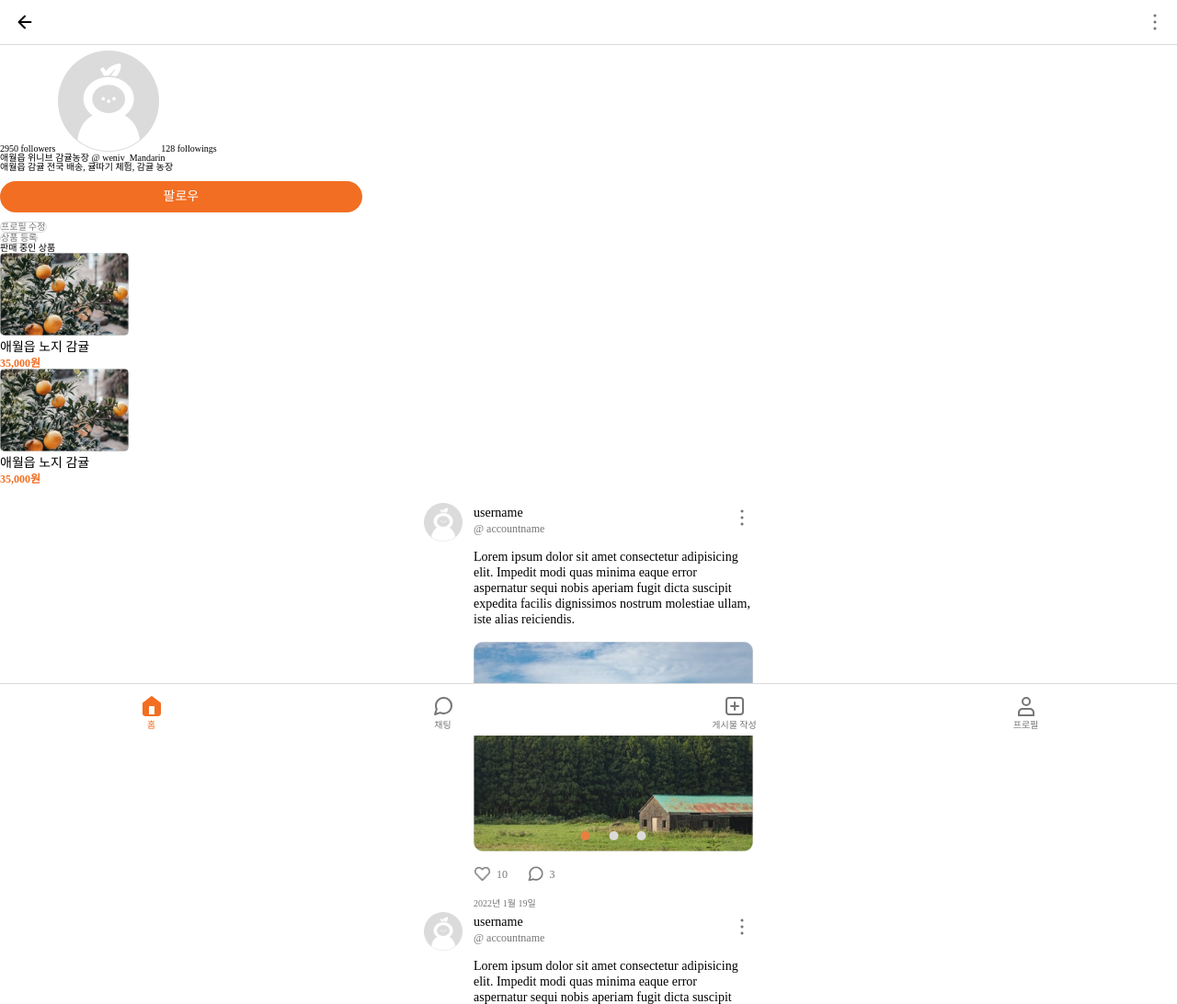
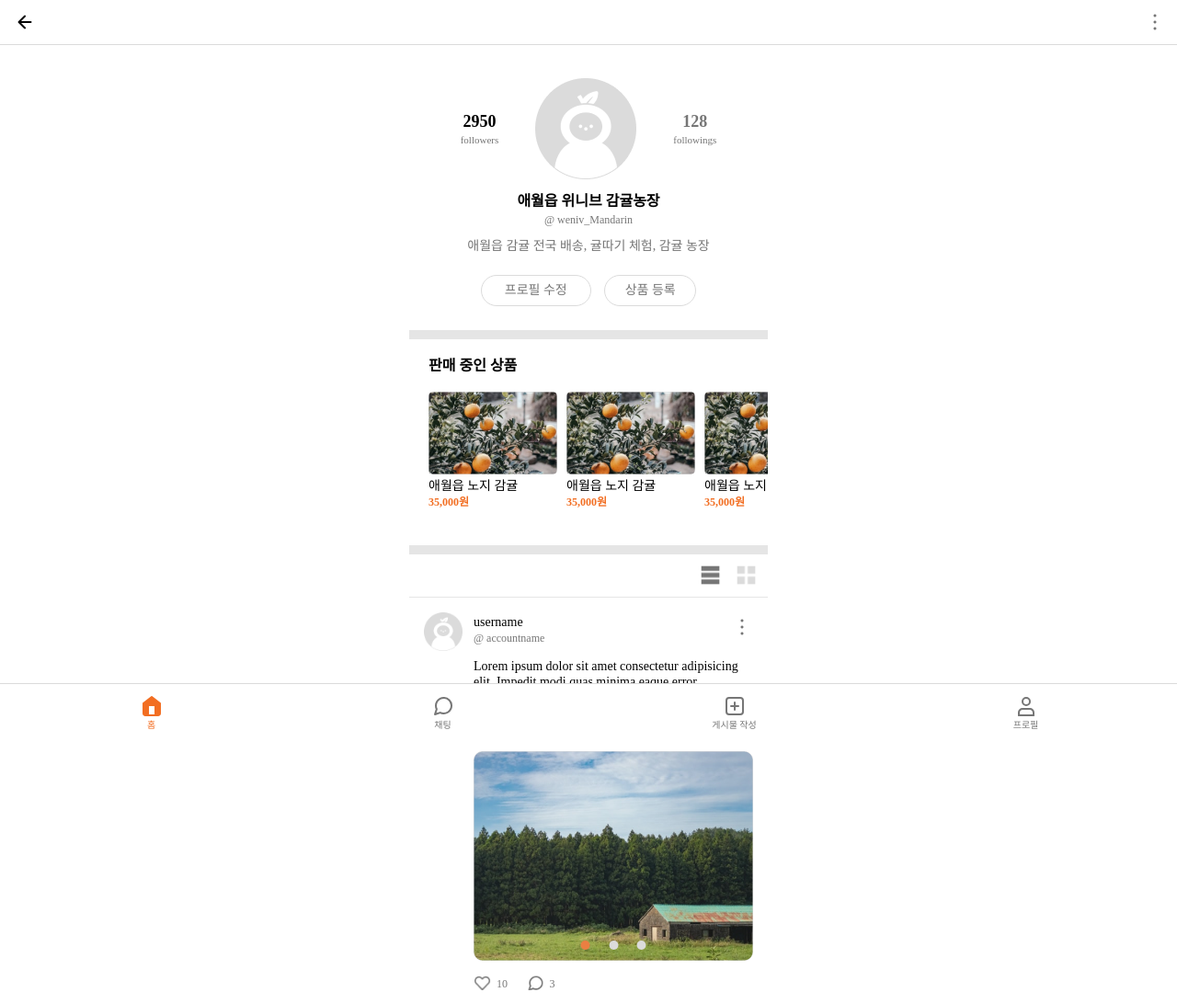
Before and after one commit to yws1502/Orange_market, a plain HTML site: page pages/profile_detail.html in a window 1280 px wide. Shown: the top 1092 px of the page at 92% size. Drawn offline with Linux system fonts and the light colour scheme.

Commit message:
💄 프로필 상세 페이지 스타일링 완료

```diff
--- a/pages/profile_detail.html
+++ b/pages/profile_detail.html
@@ -29,60 +29,53 @@
   </header>
   <!-- header navigation section end -->
   <!-- main content section start -->
-  <div role="main" id="tbm-main">
+  <div role="main" id="tbm-main" class="profile-container">
     <!-- user info section start -->
     <section class="user-view">
       <h2 class="text-hide">유저 정보</h2>
-      <div>
+      <div class="follow-wrapper">
         <button type="button" class="follower-btn">
-          <strong>2950</strong>
-          followers
+          2950
         </button>
         <img
           src="/images/basic-profile-img.png"
           alt="프로필 사진"
           class="avartar-image">
         <button type="button" class="following-btn">
-          <strong>128</strong>
-          followings
+          128
         </button>
       </div>
       <strong>애월읍 위니브 감귤농장</strong>
       <span>@ weniv_Mandarin</span>
       <p>애월읍 감귤 전국 배송, 귤따기 체험, 감귤 농장</p>
-      <ul class="other-profile hide">
-        <li>
-          <button>
+      <div class="other-profile hidden">
+        <button type="button" class="chat-btn">
           <span class="text-hide">채팅창 바로가기</span>
         </button>
-        </li>
-        <li>
-          <button type="button" class="m-button">팔로우</button>
-        </li>
-        <li>
-          <button>
+        <button type="button" class="m-button follow-button">
+          팔로우
+        </button>
+        <button type="button" class="share-btn">
           <span class="text-hide">공유하기</span>
         </button>
-        </li>
-      </ul>
-      <ul class="my-profile">
-        <li>
+      </div>
+      <div class="my-profile">
         <button
         type="button"
-          class="edit-profile-btn m-activ-button">
+        name="edit-profile-btn"
+        class="m-activ-button">
         프로필 수정</button>
-        </li>
-        <li>
         <button
         type="button"
-          class="create-product-btn m-activ-button">
+        name="create-product-btn"
+        class="m-activ-button">
         상품 등록</button>
-        </li>
-      </ul>
+      </div>
     </section>
     <!-- user info section end -->
     <!-- product view section start -->
     <section class="product-view">
+      <div>
         <h2>판매 중인 상품</h2>
         <ul>
           <li class="product">
@@ -99,7 +92,22 @@
               <span>35,000원</span>
             </a>
           </li>
+          <li class="product">
+            <a href="#none">
+              <img src="/images/product-img-example.png" alt="상품 이미지">
+              <strong>애월읍 노지 감귤</strong>
+              <span>35,000원</span>
+            </a>
+          </li>
+          <li class="product">
+            <a href="#none">
+              <img src="/images/product-img-example.png" alt="상품 이미지">
+              <strong>애월읍 노지 감귤</strong>
+              <span>35,000원</span>
+            </a>
+          </li>
         </ul>
+      </div>
     </section>
     <!-- product view section end -->
     <!-- my feed view section start -->
@@ -108,7 +116,7 @@
       <nav>
         <ul>
           <li>
-            <button type="button" class="row-mode-btn">
+            <button type="button" class="row-mode-btn on">
               <span class="text-hide">행으로 보기</span>
             </button>
           </li>
@@ -214,5 +222,17 @@
     <!-- my feed view section end -->
   </div>
   <!-- main content section end -->
+  <!-- modal section start -->
+  <div class="modal hidden">
+    <ul>
+      <li>
+        <button type="button" class="delete-btn">삭제</button>
+      </li>
+      <li>
+        <button type="button" class="edit-btn">수정</button>
+      </li>
+    </ul>
+  </div>
+  <!-- modal section end -->
 </body>
 </html>
--- a/scss/common/_common.scss
+++ b/scss/common/_common.scss
@@ -8,5 +8,5 @@
 
 // tob bottom margin main
 #tbm-main {
-  margin: 55px 0 60px;
+  margin: 55px auto 60px;
 }
--- a/scss/common/_variables.scss
+++ b/scss/common/_variables.scss
@@ -10,7 +10,8 @@ $gray-color: #767676;
 $white-gray-color: #F2F2F2;
 $light-gray-color: #C4C4C4;
 $line-color: #DBDBDB;
+$bg-color: #E5E5E5;
 
 $red-color: #EB5757;
 
-$shadow :rgba(99, 99, 99, 0.2) 0px 2px 8px 0px;
+$shadow :rgba(99, 99, 99, 0.2) 0px 2px 3px 0px;
--- a/scss/import/_import.scss
+++ b/scss/import/_import.scss
@@ -1,7 +1,8 @@
 @charset "utf-8";
 
+@import "./404";
 @import "./login";
 @import "./join";
 @import "./index";
 @import "./search";
-@import "./404";
+@import "./profile_detail";
--- /dev/null
+++ b/scss/import/_profile_detail.scss
@@ -0,0 +1,173 @@
+@charset "utf-8";
+
+/* profile_detail */
+.profile-container {
+  width: 390px;
+}
+// 유저 정보
+.user-view {
+  text-align: center;
+  padding-bottom: 26px;
+  border-bottom: 10px solid $bg-color;
+  .follow-wrapper {
+    display: flex;
+    justify-content: center;
+    padding: 30px 0 16px;
+    img { margin: 0 40px; }
+    button {
+      @include font_module(1.8rem, 700);
+      &::after {
+        @include font_module(1.1rem, 400);
+        color: $gray-color;
+        display: block;
+        margin-top: 6px;
+      }
+    }
+    .follower-btn::after { content: "followers"; }
+    .following-btn {
+      color: $gray-color;
+      &::after { content: "followings"; }
+    }
+  }
+  strong {
+    @include font_module(1.6rem, 700);
+    display: block;
+    margin-bottom: 6px;
+  }
+  span {
+    @include font_module(1.2rem, 400);
+    color: $gray-color;
+  }
+  p {
+    @include font_module(1.4rem, 400);
+    color: $gray-color;
+    margin: 16px 0 24px;
+  }
+  // 내 프로필인 경우 버튼 스타일
+  .my-profile {
+    button + button {
+      margin-left: 12px;
+      width: 25.65%;
+    }
+  }
+  // 다른 사람 프로필인 경우 버튼 스타일
+  .other-profile {
+    & > * { vertical-align: top; }
+    .follow-button {
+      margin: 0 10px;
+    }
+    .chat-btn,
+    .share-btn {
+      background-image: url(/icon/icon-message-circle.png);
+      background-repeat: no-repeat;
+      background-position: 50% 45%;
+      background-size: 20px;
+      border: 1px solid $line-color;
+      border-radius: 50%;
+      width: 34px;
+      height: 34px;
+      box-shadow: $shadow;
+      &:active {
+        box-shadow: none;
+      }
+    }
+    .share-btn { background-image: url(/icon/icon-share.png); }
+  }
+
+}
+
+// 상품 목록
+.product-view {
+  border-bottom: 10px solid $bg-color;
+  padding: 21px 0 21px 21px;
+
+  div { margin: 0 auto; }
+  h2 {
+    @include font_module(1.6rem, 700);
+    margin-bottom: 20px;
+  }
+  ul {
+    height: 146px;
+    display: flex;
+    gap: 10px;
+    overflow-x: scroll;
+  }
+}
+
+// 피드 목록
+.my-feed-view {
+  nav {
+    border-bottom: 1px solid $bg-color;
+    ul {
+      display: flex;
+      justify-content: right;
+      align-items: center;
+      padding: 10px;
+      li + li { margin-left: 13px; }
+      button {
+        display: block;
+        background-repeat: no-repeat;
+        background-size: 25px;
+        width: 26px;
+        height: 26px;
+      }
+      .row-mode-btn { background-image: url(/icon/icon-post-list-off.png); }
+      .grid-mode-btn { background-image: url(/icon/icon-post-album-off.png); }
+      .row-mode-btn.on { background-image: url(/icon/icon-post-list-on.png); }
+      .grid-mode-btn.on { background-image: url(/icon/icon-post-album-on.png); }
+    }
+  }
+  .home-post {
+    margin-top: 16px;
+  }
+}
+
+// 모달
+.modal {
+  position: fixed;
+  z-index: 50;
+  bottom: 0; top: 0;
+  left: 0; right: 0;
+  background-color: rgba(0,0,0,0.5);
+  ul {
+    position: absolute;
+    bottom: 0;
+    left: 0; right: 0;
+    background-color: #fff;
+    border-top-left-radius: 20px;
+    border-top-right-radius: 20px;
+    padding-bottom: 50px;
+    animation: show-modal 1s ease-out;
+    animation-fill-mode: forwards;
+    &::before {
+      content: "";
+      display: block;
+      width: 13%;
+      height: 5px;
+      background-color: $line-color;
+      border-radius: 10px;
+      margin: 20px auto;
+    }
+    li + li { margin-top: 10px; }
+    button {
+      font-size: 1.4rem;
+      background-color: inherit;
+      text-align: left;
+      width: 100%; height: 100%;
+      padding: 14px 0 14px 26px;
+      &:hover {
+        color: $base-color;
+        background-color: rgba(0,0,0,0.1);
+      }
+    }
+  }
+}
+
+@keyframes show-modal {
+  0% {
+    bottom: -400px;
+  }
+  100% {
+    bottom: 0;
+  }
+}
--- a/scss/module/_post_module.scss
+++ b/scss/module/_post_module.scss
@@ -98,7 +98,6 @@
 
 .product {
   background-color: #fff;
-  width: fit-content;
   a {
     color: #000;
     &:active {
@@ -106,6 +105,8 @@
     }
     img {
       display: block;
+      width: 140px;
+      height: 90px;
       border-radius: 5px;
       margin-bottom: 0.6rem;
     }
```
Also changed, not shown: css/module_sample.css, css/style.css. Lines whose indentation alone changed are shown as unchanged.
